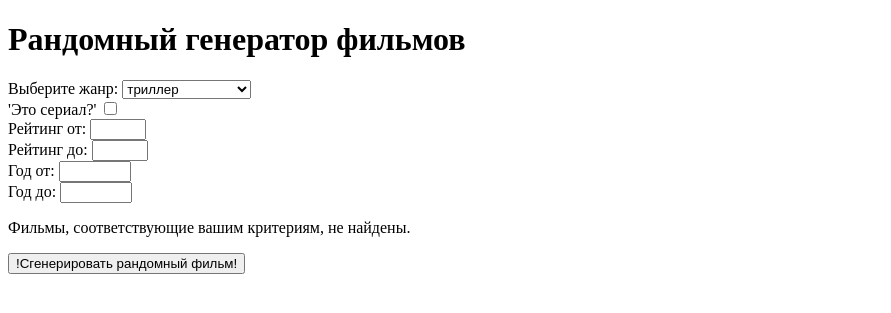
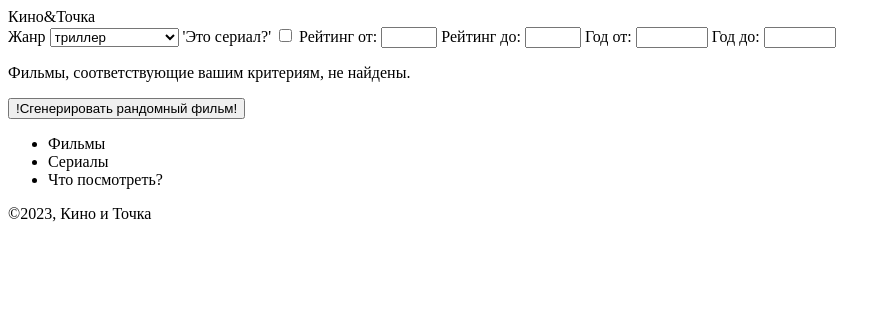
Before and after one commit to gxldmane/KinoAndTochka, a Flask app: page / in a window 1280 px wide. Shown: the top 313 px of the page, without its empty margins (0-891 px from the left). Run offline with Flask 3, Linux system fonts and the light colour scheme.

Commit message:
Update index.html

```diff
--- a/templates/index.html
+++ b/templates/index.html
@@ -1,12 +1,21 @@
 <!DOCTYPE html>
-<html>
+<html lang="ru">
 <head>
-    <title>Random Movie Generator</title>
+    <meta charset="UTF-8">
+    <meta http-equiv="X-UA-Compatible" content="IE=edge">
+    <meta name="viewport" content="width=device-width, initial-scale=1.0">
+    <title>Кино и Точка</title>
+    <link rel="stylesheet" href="../static/styles.css">
 </head>
 <body>
-    <h1>Рандомный генератор фильмов</h1>
+    <header class="header">
+        <div class="container">
+            <div class="header_logo">Кино&Точка</div>
+        </div>
+    </header>
     <form action="/random_movie" method="post">
-        <label for="genre">Выберите жанр:</label>
+        <div class="container">
+            <label for="genre">Жанр</label>
             <select id="genre" name="genre">
                 <option value="триллер">триллер</option>
                 <option value="драма">драма</option>
@@ -42,36 +51,49 @@
                 <option value="ток-шоу">ток-шоу</option>
                 <option value="детский">детский</option>
             </select>
-        <br>
             <label for="is_series">'Это сериал?'</label>
             <input type="checkbox" id="is_series" name="is_series" value="on">
-        <br>
             <label for="rating_from">Рейтинг от:</label>
             <input type="number" id="rating_from" name="rating_from" min="0" max="10" step="1">
-        <br>
             <label for="rating_to">Рейтинг до:</label>
             <input type="number" id="rating_to" name="rating_to" min="0" max="10" step="1">
-        <br>
             <label for="rating_from">Год от:</label>
             <input type="number" id="year_from" name="year_from" min="1959" max="2023" step="1">
-        <br>
             <label for="rating_to">Год до:</label>
             <input type="number" id="year_to" name="year_to" min="1959" max="2023" step="1">
-        <br>
             {% if movie %}
-        <h2>{{ movie.name_ru }}</h2>
-        <p><strong>Длина:</strong> {{ movie.film_length }} мин.</p>
-        <p><strong>Описание:</strong> {{ movie.description }}</p>
-        <p><strong>Постер:</strong></p>
-        <img src="{{ movie.poster_url }}" alt="Movie Poster">
-        <p><strong>Сериал:</strong> {{ "Да" if movie.serial else "Нет" }}</p>
+            <div class="posterFilm">
+                <img src="{{ movie.poster_url }}" alt="Movie Poster" class="posterFilm_img">
+                <div class="posterFilm__info">
+                    <h2 class="posterFilm__info_title">{{ movie.name_ru }}</h2>
+                    <div class="posterFilm__info__brief">
+                        <div class="posterFilm__info__brief_block">{{ "Сериал" if movie.serial else "Фильм" }}</div>
+                        <div class="posterFilm__info__brief_block">{{ movie.film_length }} мин</div>
+                        <div class="posterFilm__info__brief_block">{{ movie.year }}</div>
+                    </div>
+                    <div class="ratingFilm">
                         <p><strong>Рейтинг Кинопоиска:</strong> {{ movie.rating_kinopoisk or "-" }}</p>
                         <p><strong>Рейтинг IMDb:</strong> {{ movie.rating_imdb or "-" }}</p>
-        <p><strong>Год выпуска:</strong> {{ movie.year }}</p>
+                    </div>
+                    <p><strong>Описание:</strong> {{ movie.description }}</p>
+
+                </div>
+            </div>
         {% else %}
             <p>Фильмы, соответствующие вашим критериям, не найдены.</p>
         {% endif %}
             <button type="submit">!Сгенерировать рандомный фильм!</button>
+        </div>
     </form>
+    <footer class="footer">
+        <div class="container">
+            <ul>
+                <li>Фильмы</li>
+                <li>Сериалы</li>
+                <li>Что посмотреть?</li>
+            </ul>
+            <div>©2023, Кино и Точка</div>
+        </div>
+    </footer>
 </body>
 </html>
```
Lines whose indentation alone changed are shown as unchanged.
